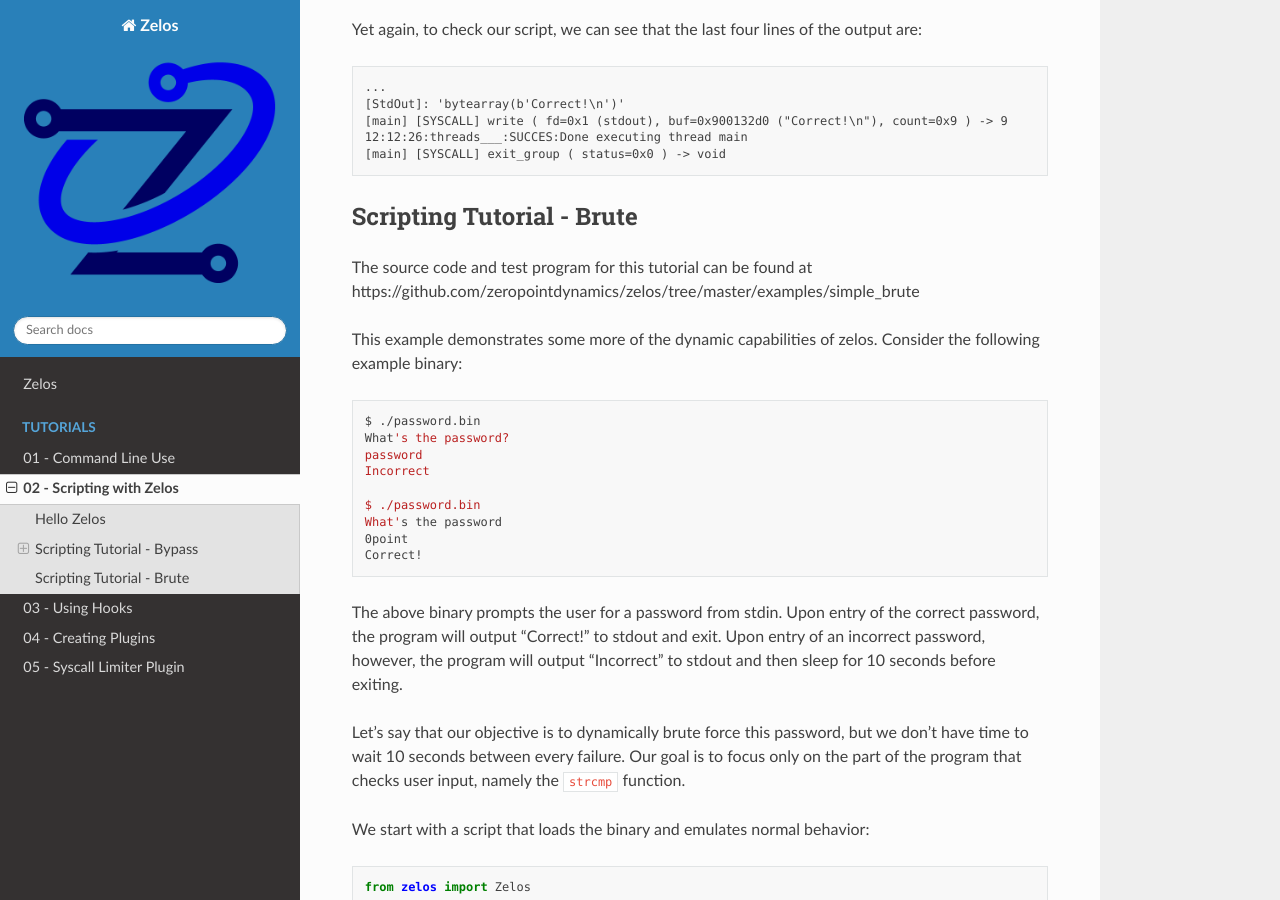
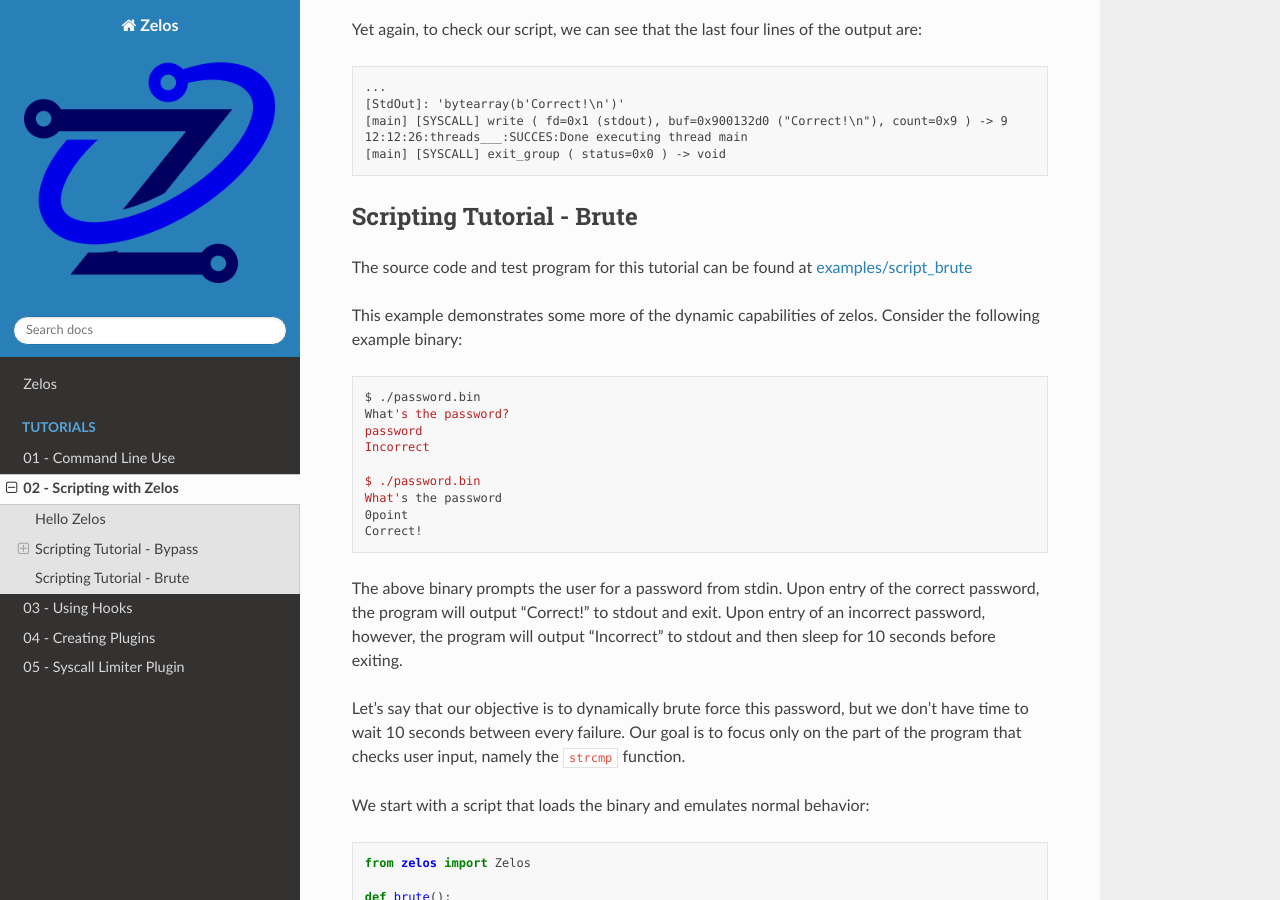
Before and after one commit to zeropointdynamics/zelos, a Sphinx documentation site: the page built from docs/tutorials/02_scripting.md, in a window 1280 px wide and 900 px high, scrolled down 4501 px. Built offline with Sphinx 7.4.7 and the Read the Docs theme 2.0.0, drawn with Linux system fonts in a browser that asks for light colours; pages that are not in the unit, such as notebooks, are missing from menus.

Commit message:
Fix links in scripting tutorials

```diff
--- a/docs/tutorials/02_scripting.md
+++ b/docs/tutorials/02_scripting.md
@@ -251,7 +251,7 @@ Yet again, to check our script, we can see that the last four lines of the outpu
 ## Scripting Tutorial - Brute
 
 The source code and test program for this tutorial can be found at
-https://github.com/zeropointdynamics/zelos/tree/master/examples/simple_brute
+[examples/script_brute](https://github.com/zeropointdynamics/zelos/tree/master/examples/script_brute)
 
 This example demonstrates some more of the dynamic capabilities of zelos. Consider the following example binary:
 
```
Also changed, not shown: examples/script_brute/README.md, examples/script_bypass/README.md.
